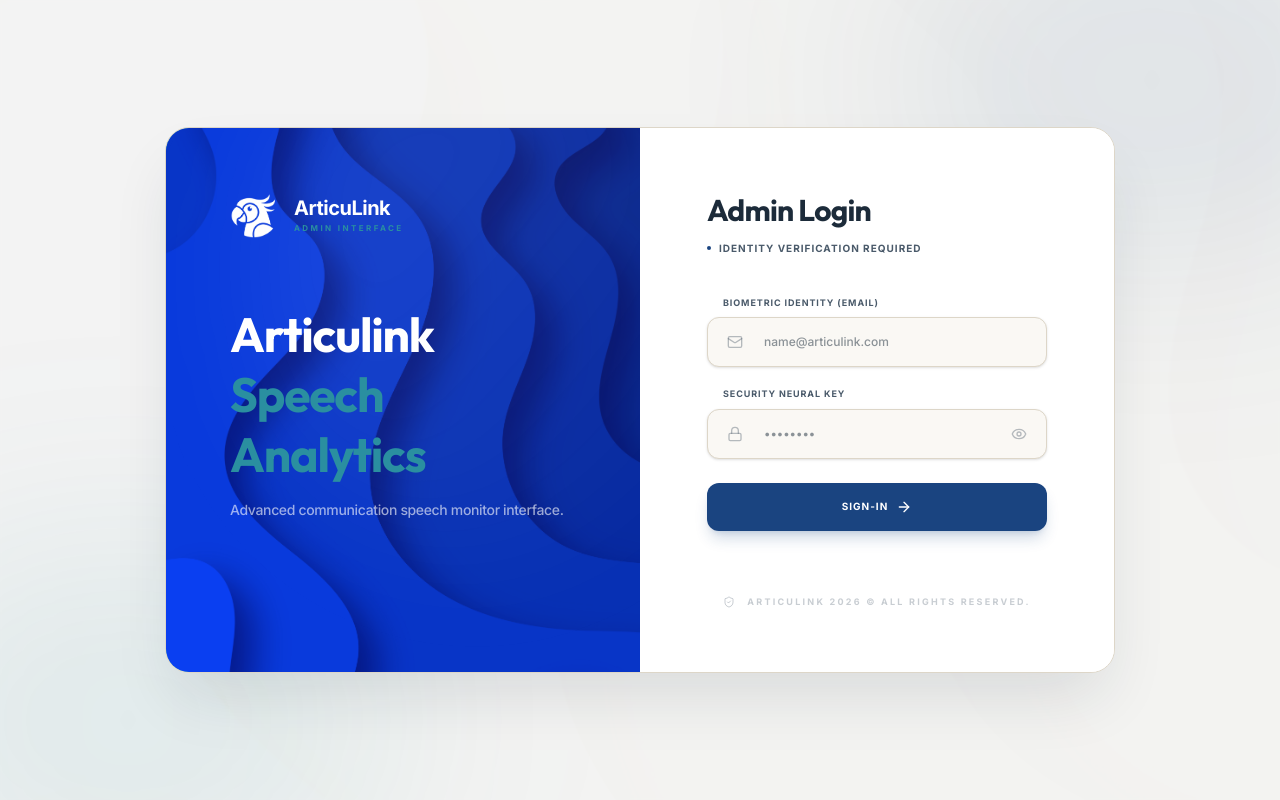
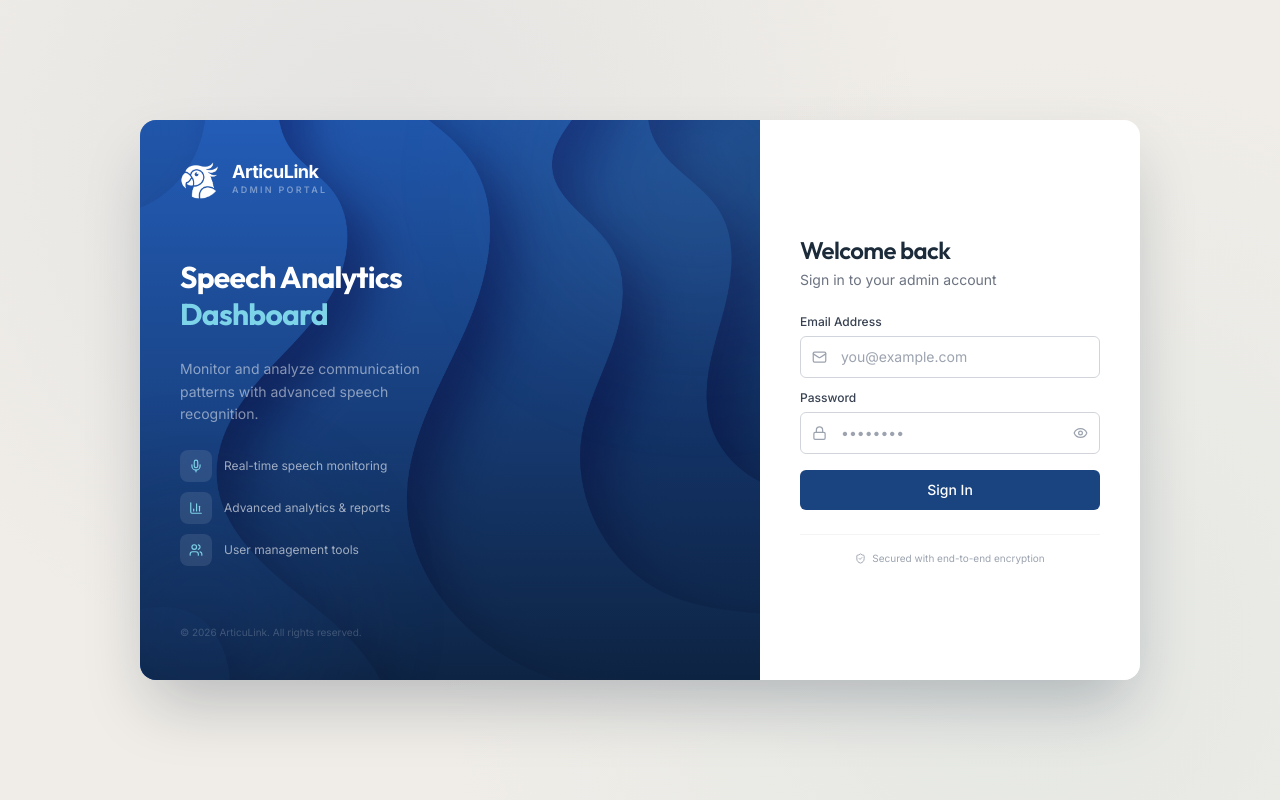
Before and after one commit to Eybri/articulink-web, a Next.js app: page /login in a window 1280 px wide. Built offline with nearby package versions, Linux system fonts and the light colour scheme; no server answers.

Commit message:
enhance layout for login

```diff
--- a/src/app/login/page.tsx
+++ b/src/app/login/page.tsx
@@ -6,9 +6,11 @@ import {
   Lock,
   Eye,
   EyeOff,
-  ArrowRight,
+  AlertCircle,
   ShieldCheck,
-  AlertCircle
+  Mic,
+  BarChart3,
+  Users,
 } from "lucide-react";
 import { useRouter, useSearchParams } from "next/navigation";
 import { authAPI, setToken, setUser, logout } from "@/lib/api";
@@ -71,126 +73,164 @@ function LoginForm() {
   };
 
   return (
-    <div className="w-full max-w-[950px] flex flex-col md:flex-row rounded-3xl overflow-hidden bg-white border border-[#DDD6C8] shadow-[0_32px_64px_-12px_rgba(28,43,58,0.12)] z-20 relative">
-      {/* Left Side: Branding/Visual */}
-      <div className="hidden md:flex flex-1 bg-[#1A4480] p-16 flex-col justify-between relative overflow-hidden">
-        {/* Subtle bg.jpg overlay for branding side */}
-        <div className="absolute inset-0 mix-blend-overlay">
-          <img src="/images/bg.jpg" alt="" className="w-full h-full object-cover" />
-        </div>
+    <div className="w-full max-w-[1000px] flex flex-col md:flex-row rounded-2xl overflow-hidden shadow-[0_32px_64px_-12px_rgba(11,29,53,0.25)] z-20 relative">
 
-        <div className="absolute top-[-20%] right-[-20%] w-full h-full bg-gradient-to-br from-white/10 to-transparent rounded-full blur-3xl" />
+      {/* Left Side: Image & Branding */}
+      <div className="hidden md:flex flex-1 relative overflow-hidden">
+        {/* Full background image */}
+        <img
+          src="/images/bg.jpg"
+          alt=""
+          className="absolute inset-0 w-full h-full object-cover"
+        />
 
-        <div className="relative z-10">
-          <div className="flex items-center gap-4 mb-16">
-            <img src="/images/icon-white.png" alt="ArticuLink" className="w-12 h-12 object-contain" />
+        {/* Dark gradient overlay for readability */}
+        <div className="absolute inset-0 bg-gradient-to-t from-[#0B1D35]/90 via-[#0B1D35]/50 to-[#1A4480]/40" />
+
+        {/* Decorative circles */}
+        <div className="absolute top-[-15%] right-[-15%] w-[50%] h-[50%] rounded-full bg-[#7DD3E8]/10 blur-[80px]" />
+        <div className="absolute bottom-[-10%] left-[-10%] w-[40%] h-[40%] rounded-full bg-[#1A4480]/20 blur-[60px]" />
+
+        {/* Content */}
+        <div className="relative z-10 flex flex-col justify-between p-10 w-full h-full min-h-[560px]">
+          {/* Top: Logo */}
+          <div className="flex items-center gap-3">
+            <img src="/images/icon-white.png" alt="ArticuLink" className="w-10 h-10 object-contain" />
             <div className="flex flex-col">
-              <span className="text-xl font-bold text-white tracking-tight leading-none">ArticuLink</span>
-              <span className="text-[8px] font-bold text-[#2A8FA0] uppercase tracking-[0.3em] mt-1">Admin Interface</span>
+              <span className="text-lg font-bold text-white tracking-tight leading-none">ArticuLink</span>
+              <span className="text-[9px] font-semibold text-white/40 uppercase tracking-[0.25em] mt-0.5">Admin Portal</span>
             </div>
           </div>
 
-          <div className="space-y-4">
-            <h2 className="text-5xl font-bold text-white leading-tight tracking-tight">
-              Articulink <br />
-              <span className="text-[#2A8FA0]">Speech Analytics</span>
+          {/* Middle: Feature highlights */}
+          <div className="space-y-6">
+            <h2 className="text-3xl font-bold text-white leading-tight tracking-tight">
+              Speech Analytics<br />
+              <span className="text-[#7DD3E8]">Dashboard</span>
             </h2>
-            <p className="text-white/60 text-sm font-medium tracking-tight">
-              Advanced communication speech monitor interface.
+            <p className="text-white/50 text-sm leading-relaxed max-w-[280px]">
+              Monitor and analyze communication patterns with advanced speech recognition.
             </p>
+
+            {/* Feature pills */}
+            <div className="flex flex-col gap-2.5">
+              <div className="flex items-center gap-3 text-white/60 text-xs">
+                <div className="w-8 h-8 rounded-lg bg-white/10 backdrop-blur-sm flex items-center justify-center">
+                  <Mic size={14} className="text-[#7DD3E8]" />
+                </div>
+                <span>Real-time speech monitoring</span>
+              </div>
+              <div className="flex items-center gap-3 text-white/60 text-xs">
+                <div className="w-8 h-8 rounded-lg bg-white/10 backdrop-blur-sm flex items-center justify-center">
+                  <BarChart3 size={14} className="text-[#7DD3E8]" />
+                </div>
+                <span>Advanced analytics & reports</span>
+              </div>
+              <div className="flex items-center gap-3 text-white/60 text-xs">
+                <div className="w-8 h-8 rounded-lg bg-white/10 backdrop-blur-sm flex items-center justify-center">
+                  <Users size={14} className="text-[#7DD3E8]" />
+                </div>
+                <span>User management tools</span>
+              </div>
+            </div>
           </div>
+
+          {/* Bottom: Copyright */}
+          <p className="text-white/20 text-[10px]">© 2026 ArticuLink. All rights reserved.</p>
         </div>
-
       </div>
 
       {/* Right Side: Form */}
-      <div className="flex-1 p-8 md:p-16 flex flex-col justify-center bg-white relative">
-        {/* Logo for mobile view */}
-        <div className="md:hidden flex items-center gap-3 mb-12">
-          <img src="/images/icon-white.png" alt="ArticuLink" className="w-10 h-10 object-contain" />
-          <h1 className="text-xl font-bold text-[#1C2B3A]">ArticuLink</h1>
+      <div className="w-full md:w-[380px] flex-shrink-0 p-8 md:p-10 flex flex-col justify-center bg-white relative">
+
+        {/* Mobile logo */}
+        <div className="md:hidden flex items-center gap-3 mb-8">
+          <img src="/images/icon-white.png" alt="ArticuLink" className="w-9 h-9 object-contain" />
+          <h1 className="text-lg font-bold text-[#1C2B3A]">ArticuLink</h1>
         </div>
 
-        <div className="max-w-[340px] mx-auto w-full space-y-10">
-          <div className="space-y-3">
-            <h1 className="text-3xl font-bold text-[#1C2B3A] tracking-tight">
-              Admin Login
+        <div className="space-y-6">
+          {/* Header */}
+          <div className="space-y-1">
+            <h1 className="text-2xl font-semibold text-[#1C2B3A] tracking-tight">
+              Welcome back
             </h1>
-            <div className="text-[#4A5A6A] text-[10px] font-bold uppercase tracking-widest leading-relaxed flex items-center gap-2">
-              <div className="w-1 h-1 rounded-full bg-[#1A4480]" />
-              Identity verification required
-            </div>
+            <p className="text-[#6B7280] text-sm">
+              Sign in to your admin account
+            </p>
           </div>
 
-          <form onSubmit={handleSubmit} className="space-y-6">
+          {/* Form */}
+          <form onSubmit={handleSubmit} className="space-y-4">
             {err && (
-              <div className="p-4 rounded-2xl bg-red-50 border border-red-100 text-red-600 text-[10px] font-bold uppercase tracking-widest animate-shake">
+              <div className="p-3 rounded-md bg-red-50 border border-red-200 text-red-600 text-xs animate-shake">
                 <div className="flex items-center gap-2">
-                  <AlertCircle size={14} />
-                  {err}
+                  <AlertCircle size={14} className="shrink-0" />
+                  <span>{err}</span>
                 </div>
               </div>
             )}
 
-            <div className="space-y-5">
-              <div className="space-y-2">
-                <label className="text-[9px] font-bold text-[#4A5A6A] uppercase tracking-widest ml-4 block">
-                  Biometric Identity (Email)
+            <div className="space-y-3">
+              {/* Email */}
+              <div className="space-y-1.5">
+                <label className="text-xs font-medium text-[#374151] block">
+                  Email Address
                 </label>
                 <div className="relative group">
-                  <Mail size={16} className="absolute left-5 top-1/2 -translate-y-1/2 text-[#4A5A6A]/40 transition-colors group-focus-within:text-[#1A4480]" />
+                  <Mail size={15} className="absolute left-3 top-1/2 -translate-y-1/2 text-[#9CA3AF] transition-colors group-focus-within:text-[#1A4480]" />
                   <input
                     type="email"
                     required
                     value={email}
                     onChange={(e) => setEmail(e.target.value)}
-                    placeholder="name@articulink.com"
-                    className="w-full bg-[#FAF8F4] border border-[#DDD6C8] rounded-xl py-4 pl-14 pr-6 text-[#1C2B3A] text-xs font-medium outline-none focus:bg-white focus:border-[#1A4480]/30 transition-all shadow-sm"
+                    placeholder="you@example.com"
+                    className="w-full bg-white border border-[#D1D5DB] rounded-md py-2.5 pl-10 pr-3 text-[#1C2B3A] text-sm outline-none focus:border-[#1A4480] focus:ring-2 focus:ring-[#1A4480]/10 transition-all placeholder:text-[#9CA3AF]"
                   />
                 </div>
               </div>
 
-              <div className="space-y-2">
-                <label className="text-[9px] font-bold text-[#4A5A6A] uppercase tracking-widest ml-4 block">
-                  Security Neural Key
+              {/* Password */}
+              <div className="space-y-1.5">
+                <label className="text-xs font-medium text-[#374151] block">
+                  Password
                 </label>
                 <div className="relative group">
-                  <Lock size={16} className="absolute left-5 top-1/2 -translate-y-1/2 text-[#4A5A6A]/40 transition-colors group-focus-within:text-[#1A4480]" />
+                  <Lock size={15} className="absolute left-3 top-1/2 -translate-y-1/2 text-[#9CA3AF] transition-colors group-focus-within:text-[#1A4480]" />
                   <input
                     type={showPassword ? "text" : "password"}
                     required
                     value={password}
                     onChange={(e) => setPassword(e.target.value)}
                     placeholder="••••••••"
-                    className="w-full bg-[#FAF8F4] border border-[#DDD6C8] rounded-xl py-4 pl-14 pr-14 text-[#1C2B3A] text-xs font-medium outline-none focus:bg-white focus:border-[#1A4480]/30 transition-all shadow-sm"
+                    className="w-full bg-white border border-[#D1D5DB] rounded-md py-2.5 pl-10 pr-10 text-[#1C2B3A] text-sm outline-none focus:border-[#1A4480] focus:ring-2 focus:ring-[#1A4480]/10 transition-all placeholder:text-[#9CA3AF]"
                   />
                   <button
                     type="button"
                     onClick={() => setShowPassword(!showPassword)}
-                    className="absolute right-5 top-1/2 -translate-y-1/2 text-[#4A5A6A]/40 hover:text-[#1C2B3A] transition-colors"
+                    className="absolute right-3 top-1/2 -translate-y-1/2 text-[#9CA3AF] hover:text-[#374151] transition-colors"
                   >
-                    {showPassword ? <EyeOff size={16} /> : <Eye size={16} />}
+                    {showPassword ? <EyeOff size={15} /> : <Eye size={15} />}
                   </button>
                 </div>
               </div>
             </div>
 
+            {/* Submit */}
             <button
               type="submit"
               disabled={isLoading}
-              className="w-full bg-[#1A4480] text-white rounded-xl py-4 text-[10px] font-bold uppercase tracking-widest transition-all hover:bg-[#0F2847] shadow-lg shadow-[#1A4480]/20 disabled:opacity-50 group/btn active:scale-[0.98]"
+              className="w-full bg-[#1A4480] text-white rounded-md py-2.5 text-sm font-medium transition-all hover:bg-[#153A6E] active:scale-[0.99] disabled:opacity-50"
             >
-              <span className="flex items-center justify-center gap-2">
-                {isLoading ? "Validating Path..." : "Sign-in"}
-                {!isLoading && <ArrowRight size={16} className="transition-transform group-hover/btn:translate-x-1" />}
-              </span>
+              {isLoading ? "Signing in..." : "Sign In"}
             </button>
           </form>
 
-          <div className="pt-6 text-center">
-            <p className="text-[9px] font-bold text-[#4A5A6A]/30 uppercase tracking-[0.25em] flex items-center justify-center gap-3">
-              <ShieldCheck size={12} />
-              Articulink 2026 © All Rights Reserved.
+          {/* Footer */}
+          <div className="pt-4 text-center border-t border-[#F3F4F6]">
+            <p className="text-[10px] text-[#9CA3AF] flex items-center justify-center gap-1.5">
+              <ShieldCheck size={11} />
+              Secured with end-to-end encryption
             </p>
           </div>
         </div>
@@ -201,26 +241,16 @@ function LoginForm() {
 
 export default function LoginPage() {
   return (
-    <main className="min-h-screen bg-[#FAF8F4] flex items-center justify-center p-4 relative overflow-hidden font-sans">
-      {/* Dynamic Background with bg.jpg */}
+    <main className="min-h-screen bg-[#F0EDE8] flex items-center justify-center p-4 relative overflow-hidden font-sans">
+      {/* Subtle background texture */}
       <div className="absolute inset-0 z-0">
-        <img
-          src="/images/bg.jpg"
-          alt=""
-          className="w-full h-full object-cover opacity-[0.08]"
-        />
-        <div className="absolute inset-0 bg-[#FAF8F4]/60 backdrop-blur-[1px]" />
-      </div>
-
-      {/* Decorative Background Elements */}
-      <div className="absolute top-0 left-0 w-full h-full overflow-hidden pointer-events-none z-10">
-        <div className="absolute top-[-10%] right-[-10%] w-[40%] h-[40%] rounded-full bg-[#1A4480]/10 blur-[120px]" />
-        <div className="absolute bottom-[-10%] left-[-10%] w-[40%] h-[40%] rounded-full bg-[#2A8FA0]/10 blur-[120px]" />
+        <div className="absolute inset-0 bg-[radial-gradient(circle_at_30%_20%,rgba(26,68,128,0.06)_0%,transparent_50%)]" />
+        <div className="absolute inset-0 bg-[radial-gradient(circle_at_80%_80%,rgba(42,143,160,0.06)_0%,transparent_50%)]" />
       </div>
 
       <Suspense fallback={
-        <div className="w-full max-w-[950px] h-[600px] bg-white rounded-3xl border border-[#DDD6C8] flex items-center justify-center z-20">
-          <div className="h-10 w-10 animate-spin rounded-full border-4 border-[#1A4480]/10 border-t-[#1A4480]" />
+        <div className="w-full max-w-[1000px] h-[560px] bg-white rounded-2xl flex items-center justify-center z-20">
+          <div className="h-8 w-8 animate-spin rounded-full border-[3px] border-[#1A4480]/10 border-t-[#1A4480]" />
         </div>
       }>
         <LoginForm />
```
